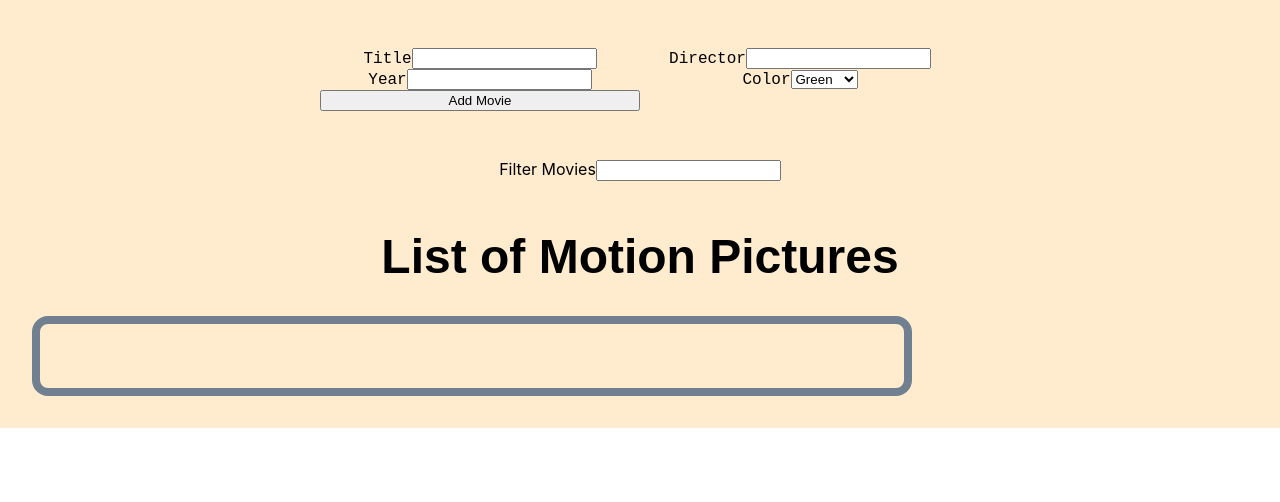
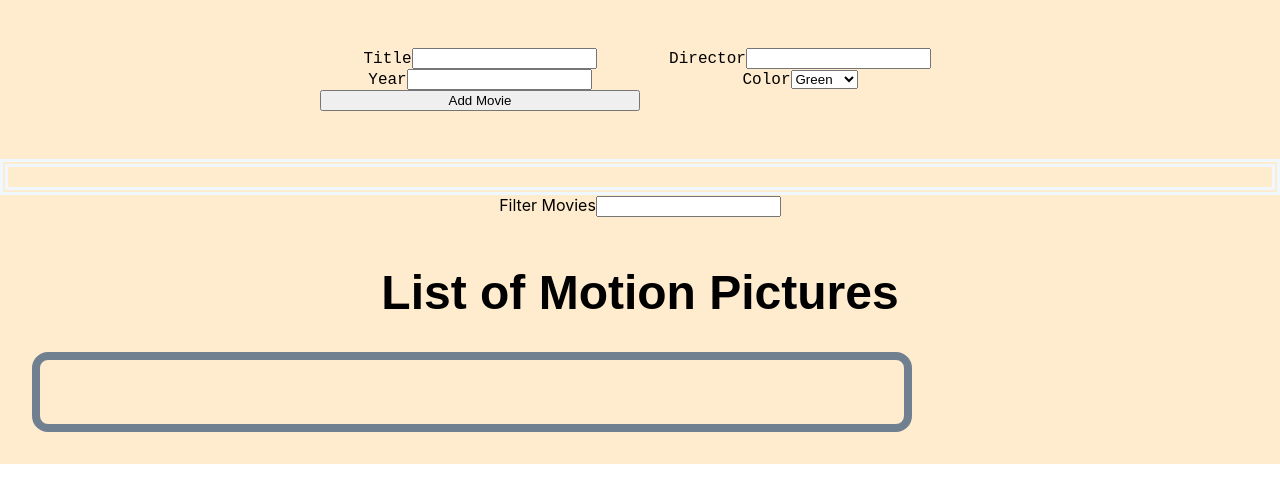
Before and after one commit to Sam-Melius/Movie-react, a React (Create React App) app: page / in a window 1280 px wide. Shown: the top 502 px of the page. Built offline with nearby package versions, Linux system fonts and the light colour scheme.

Commit message:
added movie preview

```diff
--- a/src/App.js
+++ b/src/App.js
@@ -1,6 +1,7 @@
 
 import { useEffect, useState } from 'react';
 import './App.css';
+import Movie from './Movie';
 
 import MovieForm from './MovieForm';
 import MovieList from './MovieList';
@@ -46,6 +47,13 @@ function App() {
           colorForm={colorForm}
           setColorForm={setColorForm}
           addMovie={addMovie} />
+        { <Movie
+          title={titleForm}
+          director={directorForm}
+          year={yearForm}
+          color={colorForm}
+        />
+        }
 
       </div>
       <div>
```
